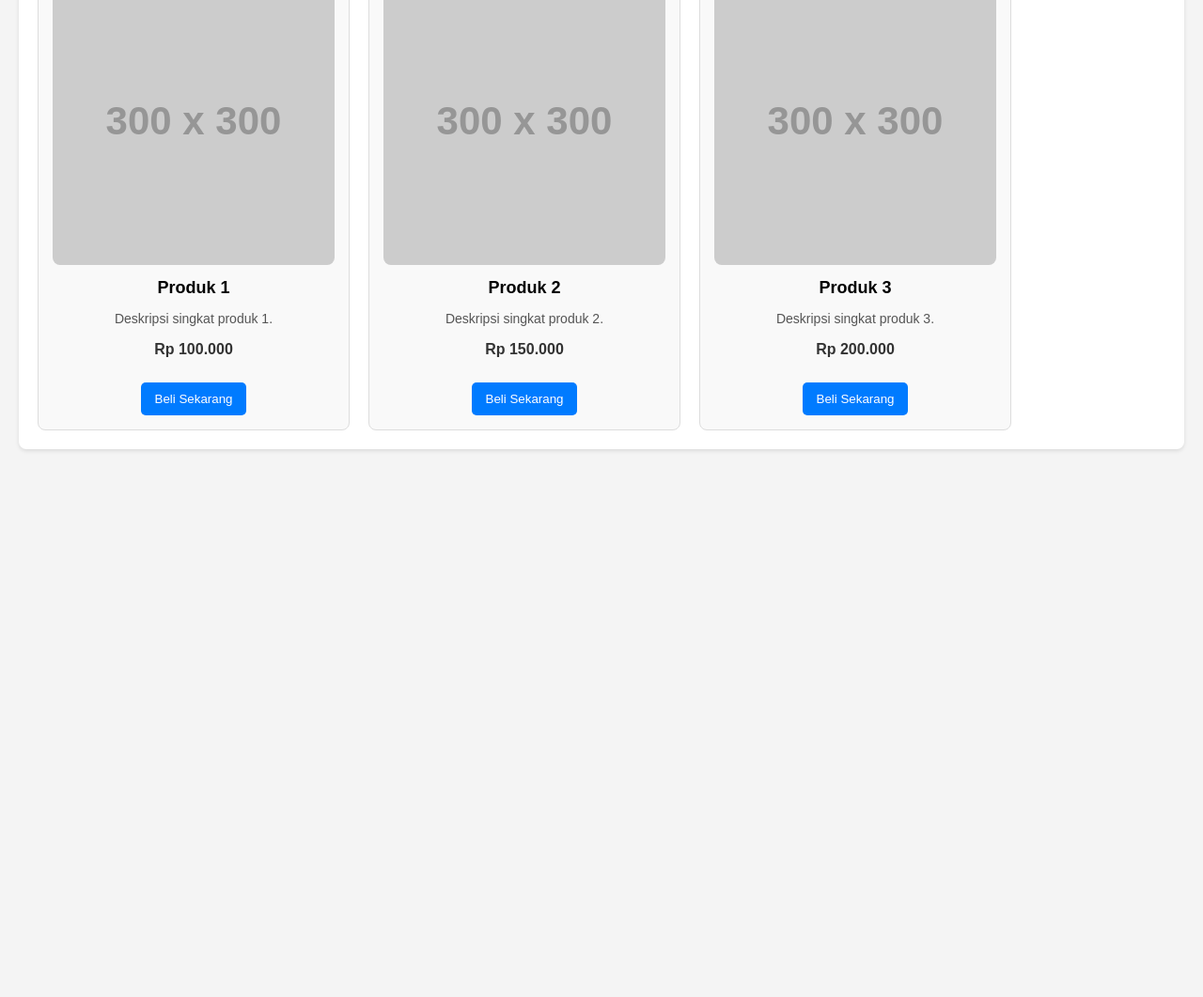
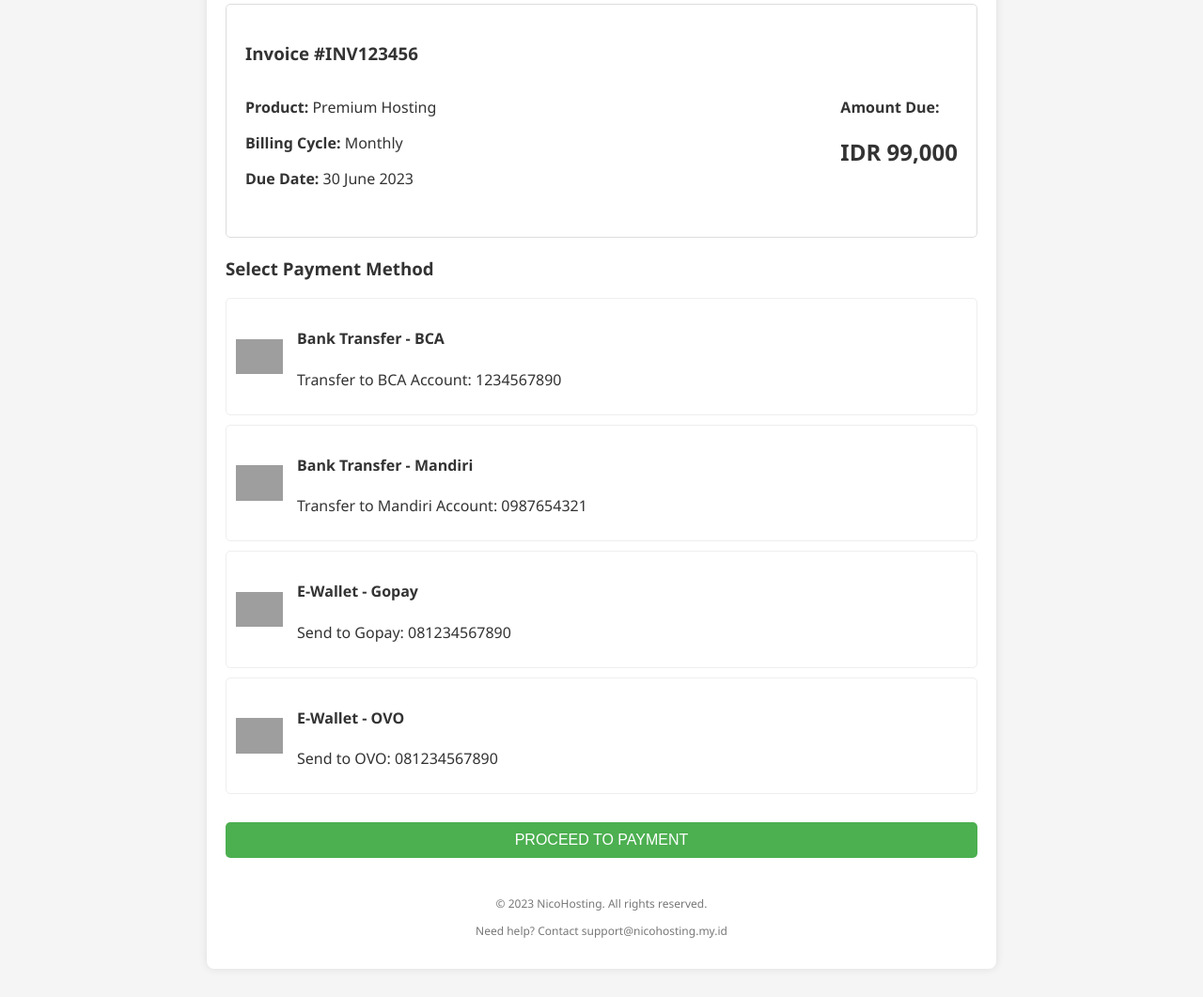
Before and after one commit to faanzylosttt/faanzylosttt.github.io, a plain HTML site: page index.html in a window 1280 px wide. Shown: the part 174-1235 px from the top of the page at 94% size. Before the commit the page ends 800 px from the top, so only its background shows below. Drawn offline with Linux system fonts and the light colour scheme; grey boxes are pictures that could not be loaded; placeholder pictures from the web are drawn by us.

Commit message:
Update index.html

```diff
--- a/index.html
+++ b/index.html
@@ -3,105 +3,148 @@
 <head>
     <meta charset="UTF-8">
     <meta name="viewport" content="width=device-width, initial-scale=1.0">
-    <title>Produk Faanzy</title>
+    <title>Payment Gateway - NicoHosting</title>
     <style>
         body {
-            font-family: Arial, sans-serif;
+            font-family: 'Segoe UI', Tahoma, Geneva, Verdana, sans-serif;
+            background-color: #f5f5f5;
             margin: 0;
             padding: 0;
-            background-color: #f4f4f4;
-        }
-        header {
-            background: #333;
-            color: #fff;
-            padding: 10px 0;
-            text-align: center;
+            color: #333;
         }
         .container {
-            max-width: 1200px;
-            margin: 20px auto;
+            max-width: 800px;
+            margin: 30px auto;
+            background: white;
             padding: 20px;
-            background: #fff;
             border-radius: 8px;
-            box-shadow: 0 2px 4px rgba(0,0,0,0.1);
+            box-shadow: 0 0 10px rgba(0,0,0,0.1);
         }
-        .product {
+        .header {
+            text-align: center;
+            margin-bottom: 20px;
+        }
+        .header img {
+            height: 50px;
+        }
+        .invoice-box {
+            border: 1px solid #ddd;
+            padding: 20px;
+            margin-bottom: 20px;
+            border-radius: 5px;
+        }
+        .invoice-details {
             display: flex;
-            flex-wrap: wrap;
-            gap: 20px;
+            justify-content: space-between;
+            margin-bottom: 15px;
         }
-        .product-card {
-            background: #f9f9f9;
-            border: 1px solid #ddd;
-            border-radius: 8px;
-            padding: 15px;
-            width: 300px;
-            text-align: center;
+        .payment-methods {
+            margin-top: 20px;
         }
-        .product-card img {
-            max-width: 100%;
-            border-radius: 8px;
-        }
-        .product-card h3 {
-            margin: 10px 0;
-            font-size: 18px;
-        }
-        .product-card p {
-            font-size: 14px;
-            color: #555;
-        }
-        .product-card .price {
-            font-size: 16px;
-            font-weight: bold;
-            color: #333;
-        }
-        .product-card button {
-            margin-top: 10px;
-            padding: 10px 15px;
-            background: #007BFF;
-            color: #fff;
-            border: none;
+        .method {
+            display: flex;
+            align-items: center;
+            padding: 10px;
+            border: 1px solid #eee;
+            margin-bottom: 10px;
             border-radius: 5px;
             cursor: pointer;
         }
-        .product-card button:hover {
-            background: #0056b3;
+        .method:hover {
+            background-color: #f9f9f9;
+        }
+        .method img {
+            width: 50px;
+            margin-right: 15px;
+        }
+        .btn-pay {
+            background-color: #4CAF50;
+            color: white;
+            border: none;
+            padding: 10px 20px;
+            text-align: center;
+            text-decoration: none;
+            display: inline-block;
+            font-size: 16px;
+            margin: 20px 0;
+            cursor: pointer;
+            border-radius: 5px;
+            width: 100%;
+        }
+        .btn-pay:hover {
+            background-color: #45a049;
+        }
+        .footer {
+            text-align: center;
+            margin-top: 20px;
+            color: #777;
+            font-size: 12px;
         }
     </style>
 </head>
 <body>
-    <header>
-        <h1>Produk Kami</h1>
-    </header>
     <div class="container">
-        <div class="product">
-            <div class="product-card">
-                <img src="https://via.placeholder.com/300" alt="Produk 1">
-                <h3>Produk 1</h3>
-                <p>Deskripsi singkat produk 1.</p>
-                <p class="price">Rp 100.000</p>
-                <a href="https://wa.me/6282281704226?text=Halo%20saya%20tertarik%20untuk%20membeli%20Produk%201" target="_blank">
-                    <button>Beli Sekarang</button>
-                </a>
+        <div class="header">
+            <img src="https://nicohosting.my.id/assets/images/logo.png" alt="NicoHosting Logo">
+            <h2>Payment Gateway</h2>
+        </div>
+
+        <div class="invoice-box">
+            <h3>Invoice #INV123456</h3>
+            <div class="invoice-details">
+                <div>
+                    <p><strong>Product:</strong> Premium Hosting</p>
+                    <p><strong>Billing Cycle:</strong> Monthly</p>
+                    <p><strong>Due Date:</strong> 30 June 2023</p>
+                </div>
+                <div>
+                    <p><strong>Amount Due:</strong></p>
+                    <h2>IDR 99,000</h2>
+                </div>
             </div>
-            <div class="product-card">
-                <img src="https://via.placeholder.com/300" alt="Produk 2">
-                <h3>Produk 2</h3>
-                <p>Deskripsi singkat produk 2.</p>
-                <p class="price">Rp 150.000</p>
-                <a href="https://wa.me/6282281704226?text=Halo%20saya%20tertarik%20untuk%20membeli%20Produk%202" target="_blank">
-                    <button>Beli Sekarang</button>
-                </a>
+        </div>
+
+        <div class="payment-methods">
+            <h3>Select Payment Method</h3>
+
+            <div class="method">
+                <img src="https://nicohosting.my.id/assets/images/bca.png" alt="BCA">
+                <div>
+                    <h4>Bank Transfer - BCA</h4>
+                    <p>Transfer to BCA Account: 1234567890</p>
+                </div>
             </div>
-            <div class="product-card">
-                <img src="https://via.placeholder.com/300" alt="Produk 3">
-                <h3>Produk 3</h3>
-                <p>Deskripsi singkat produk 3.</p>
-                <p class="price">Rp 200.000</p>
-                <a href="https://wa.me/6282281704226?text=Halo%20saya%20tertarik%20untuk%20membeli%20Produk%203" target="_blank">
-                    <button>Beli Sekarang</button>
-                </a>
+
+            <div class="method">
+                <img src="https://nicohosting.my.id/assets/images/mandiri.png" alt="Mandiri">
+                <div>
+                    <h4>Bank Transfer - Mandiri</h4>
+                    <p>Transfer to Mandiri Account: 0987654321</p>
+                </div>
             </div>
+
+            <div class="method">
+                <img src="https://nicohosting.my.id/assets/images/gopay.png" alt="Gopay">
+                <div>
+                    <h4>E-Wallet - Gopay</h4>
+                    <p>Send to Gopay: 081234567890</p>
+                </div>
+            </div>
+
+            <div class="method">
+                <img src="https://nicohosting.my.id/assets/images/ovo.png" alt="OVO">
+                <div>
+                    <h4>E-Wallet - OVO</h4>
+                    <p>Send to OVO: 081234567890</p>
+                </div>
+            </div>
+        </div>
+
+        <button class="btn-pay">PROCEED TO PAYMENT</button>
+
+        <div class="footer">
+            <p>© 2023 NicoHosting. All rights reserved.</p>
+            <p>Need help? Contact support@nicohosting.my.id</p>
         </div>
     </div>
 </body>
```
